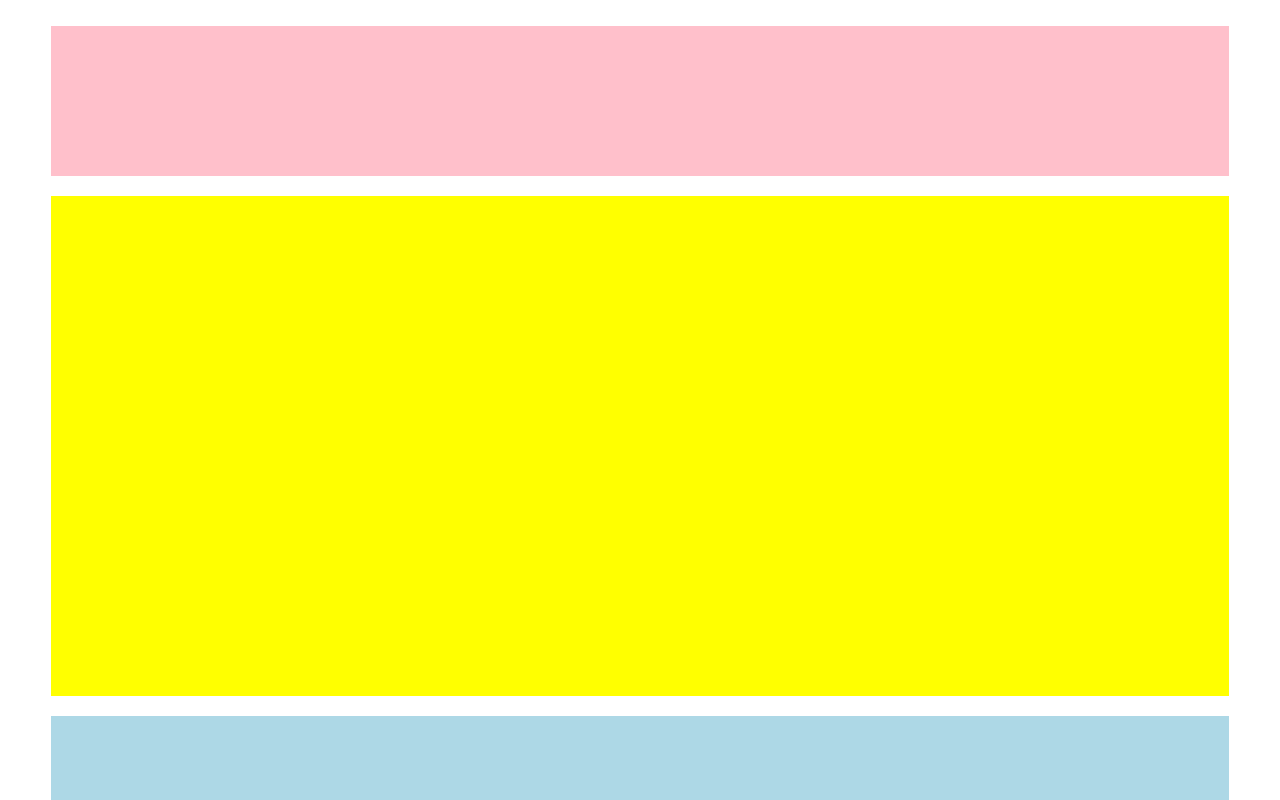
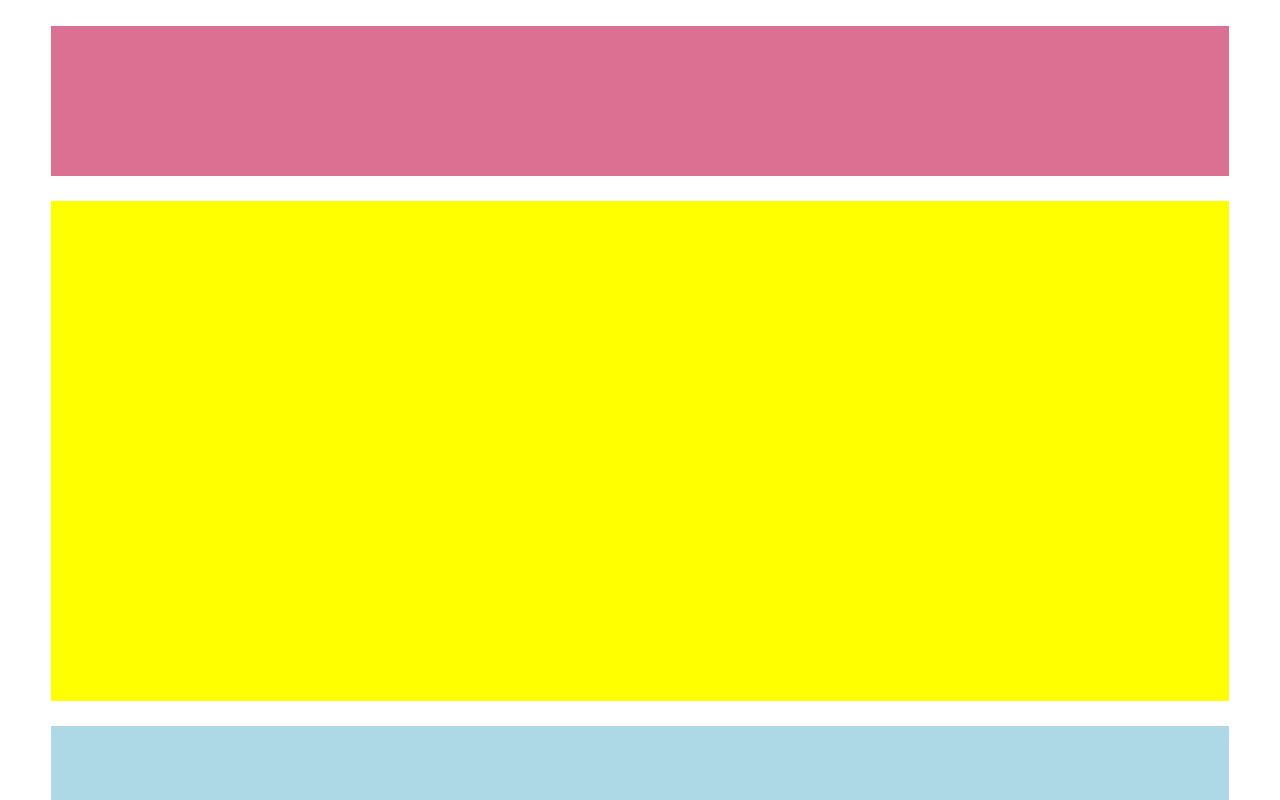
Before and after one commit to Nhikos/htmlcss-struttura-wp, a plain HTML site: page index.html in a window 1280 px wide. Shown: the top 800 px of the page. Drawn offline with Linux system fonts and the light colour scheme.

Commit message:
Piccolo aumento dei top margins e cambio colore rosa

```diff
--- a/css/style.css
+++ b/css/style.css
@@ -6,20 +6,20 @@
 
 .box-pink {
     height: 150px;
-    background-color: pink;
+    background-color: palevioletred;
 }
 
 .box-yellow {
     height: 500px;
     background-color: yellow;
-    margin: 20px 0px;
+    margin: 25px 0px;
 }
 
 .big-box-blue {
     height: 800px;
     width: 100%;
     background-color: lightblue;
-    margin: 20px 0px 8px 0px;
+    margin: 25px 0px 8px 0px;
 
 }
 
```
